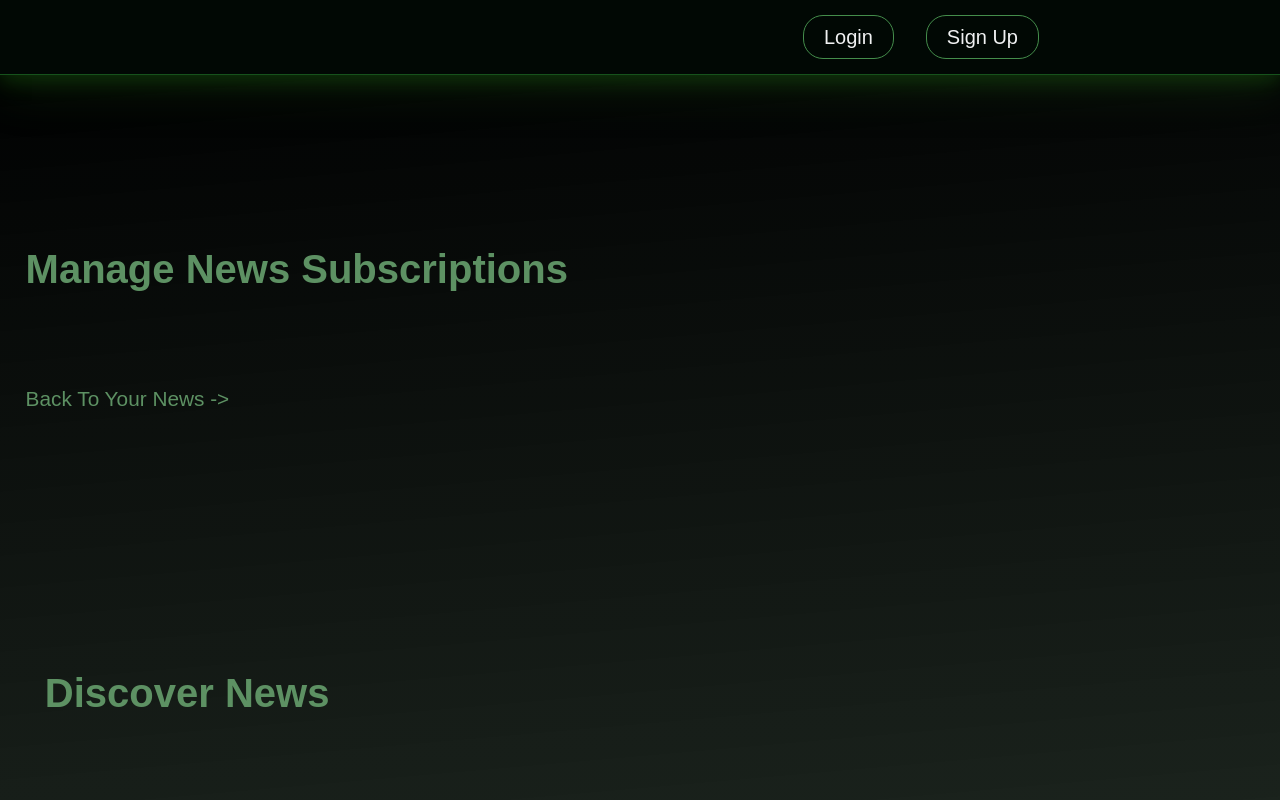
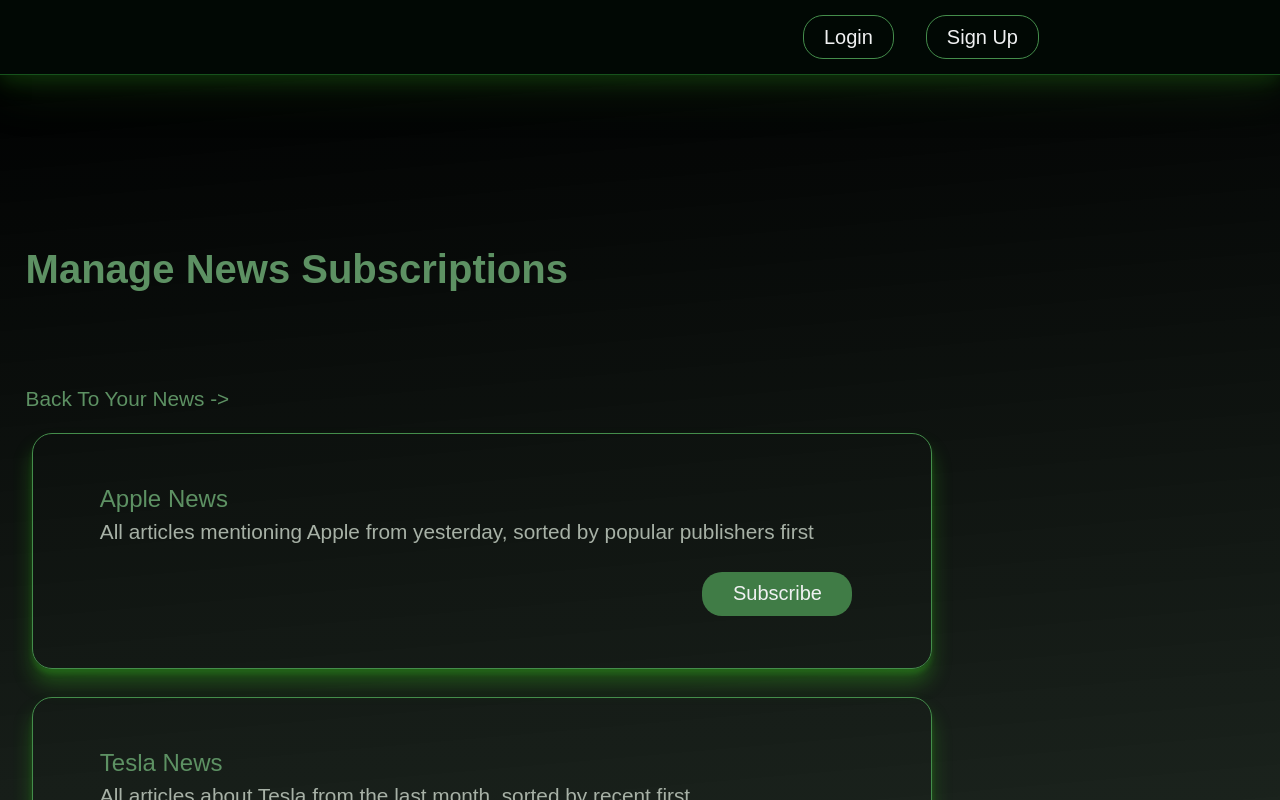
Before and after one commit to nragan34/chat-app, an Angular app: page /manage-news in a window 1280 px wide. Shown: the top 800 px of the page. Built offline with nearby package versions, Linux system fonts and the light colour scheme.

Commit message:
refactor news service

```diff
--- a/src/app/components/news-manager/news-manager.component.html
+++ b/src/app/components/news-manager/news-manager.component.html
@@ -1,12 +1,32 @@
 <div class="two-column-container">
 
-    <div class="left-content-container auto-container-left-2">
+    <div class="left-content-container auto-container-left">
       <h1>Manage News Subscriptions</h1>
       <p><a routerLink="/news"> Back To Your News -> </a></p>
+      <div class="husq-card-container news-content" *ngFor="let key of Object.keys(newsOptions)">
+        <div class="husq-card-content">
+          <div class="husq-card-profile">
+            <div style="margin: 2% 0% 0% 0%; padding: 0%;" class="husq-card-profile-container">
+              <div class="husq-card-profile-content">
+                <div class="news-headline">
+                  <p><span class="news-span">{{newsOptions[key][0]}}</span></p>
+                  <p>{{newsOptions[key][2]}}</p>
+                  <div style="float: right;" class="husq-card-action-no-flex">
+                    <a (click)="subscribeToNewsOutlet(newsOptions[key][1], key)" target="_blank"> <button>
+                        Subscribe</button></a>
+                  </div>
+                </div>
+              </div>
+            </div>
+          </div>
+        </div>
+      </div>
     </div>
 
-    <div class="right-content-container auto-container-right-2">
-      <h1>Discover News</h1>
-    </div>
 
+
+  <div  class="right-content-container auto-container-right-2">
+    <h1>Discover News</h1>
   </div>
+
+</div>
--- a/src/app/components/news-manager/news-manager.component.ts
+++ b/src/app/components/news-manager/news-manager.component.ts
@@ -1,5 +1,7 @@
-import { Component, OnInit } from '@angular/core';
+import { Component, Input, OnInit } from '@angular/core';
+import { NewsConfig } from 'src/app/interfaces/news-config';
 import { NewsConfigService } from 'src/app/services/news-config/news-config.service';
+import { UserActiveService } from 'src/app/services/user-active.service';
 
 @Component({
   selector: 'app-news-manager',
@@ -8,9 +10,40 @@ import { NewsConfigService } from 'src/app/services/news-config/news-config.serv
 })
 export class NewsManagerComponent implements OnInit {
 
-  constructor(private newsConfigService: NewsConfigService) { }
+  @Input() subscribedNews: NewsConfig | undefined
+  @Input() discoverNews: boolean | undefined
+
+  Object = Object // access news object list
+  newsOptions: {} // empty object
+  activeUserId: string | undefined
+
+  constructor(private newsConfigService: NewsConfigService, private userActiveService: UserActiveService) {
+    this.activeUserId = this.userActiveService.getActiveUser();
+    this.newsOptions = newsConfigService.newsOptions;
+  }
 
   ngOnInit(): void {
   }
 
+  trackById(index: number, news: any): number {
+    return news.id;
+  }
+
+  // load specific news content
+  subscribeToNewsOutlet(url: string, key: string) {
+   const newsOutlet =  this.newsConfigService.getConfig(url, key)
+      .subscribe(newsList => { this.subscribedNews = newsList })
+  }
+
+  // remove news from users subscribed list
+  removeNews() {
+
+  }
+
+  // add news to users subscribed list
+  addUserNews(): void {
+
+  }
+
+
 }
--- a/src/app/components/news/news.component.html
+++ b/src/app/components/news/news.component.html
@@ -19,8 +19,8 @@
                 <p><span class="news-span">{{newsOptions[key][0]}}</span></p>
                 <p>{{newsOptions[key][2]}}</p>
                 <div style="float: right;" class="husq-card-action-no-flex">
-                  <a (click)="subscribeToNewsOutlet(newsOptions[key][1], key)" target="_blank"> <button>Read
-                      News</button></a>
+                  <a (click)="readNewsOutlet(newsOptions[key][1], key)" target="_blank"> <button>
+                    Read News</button></a>
                 </div>
               </div>
             </div>
--- a/src/app/components/news/news.component.ts
+++ b/src/app/components/news/news.component.ts
@@ -1,6 +1,4 @@
 import { Component, Input, OnInit, ViewChild } from '@angular/core';
-import { Router } from '@angular/router';
-import { map, Subscription } from 'rxjs';
 import { NewsConfig } from 'src/app/interfaces/news-config';
 import { NewsConfigService } from 'src/app/services/news-config/news-config.service';
 
@@ -26,7 +24,7 @@ export class NewsComponent implements OnInit {
   }
 
   // load specific news content
-  subscribeToNewsOutlet(url: string, key: string) {
+  readNewsOutlet(url: string, key: string) {
     this.newsConfigService.getConfig(url, key)
       .subscribe(newsList => { this.newsList = newsList })
   }
--- a/src/app/interfaces/news-config.ts
+++ b/src/app/interfaces/news-config.ts
@@ -14,5 +14,6 @@ export interface NewsConfig {
             publishedAt: string,
             content: string
         }
-    ]
+    ],
+    pair: [string, string]
 }
--- a/src/app/services/news-config/news-config.service.ts
+++ b/src/app/services/news-config/news-config.service.ts
@@ -1,12 +1,11 @@
 import { Injectable } from '@angular/core';
-import { HttpClient, HttpErrorResponse, HttpResponse } from '@angular/common/http';
+import { HttpClient, HttpErrorResponse, HttpParams, HttpResponse } from '@angular/common/http';
 import { BehaviorSubject, Observable, throwError } from 'rxjs';
 import { catchError, map, retry } from 'rxjs/operators';
 import { NewsConfig } from 'src/app/interfaces/news-config';
 import { LocalStorageService } from '../local-storage.service';
 import { v4 as uuidv4 } from "uuid";
 import { stringify } from 'querystring';
-
 
 /**
  * This component is to manage api calls for news sources
@@ -25,8 +24,16 @@ export class NewsConfigService {
 
   // api stuff
   baseUrl = 'https://newsapi.org/v2/';
+  apiKey = 'apiKey=b07f2494b86346c6b20a88ebe75babca';
 
-  apiKey = 'apiKey=b07f2494b86346c6b20a88ebe75babca';
+  // news params
+  // see how you can use this to get urls
+  newsParams = new HttpParams()
+    .set('apple', 'everything?q=apple&from=2022-02-05&to=2022-02-05&sortBy=popularity&')
+    .set('tesla', 'everything?q=tesla&from=2022-02-08&sortBy=publishedAt&')
+    .set('business', 'top-headlines?country=us&category=business&')
+    .set('tech', 'top-headlines?sources=techcrunch&')
+    .set('wallstreet', 'everything?domains=wsj.com&')
 
   // news options object
   newsOptions = {
@@ -34,7 +41,7 @@ export class NewsConfigService {
       'All articles mentioning Apple from yesterday, sorted by popular publishers first'],
     everythingTesla: ['Tesla News', 'everything?q=tesla&from=2022-02-08&sortBy=publishedAt&', 'All articles about Tesla from the last month, sorted by recent first'],
     topBusinessUs: ['U.S. Business News', 'top-headlines?country=us&category=business&', 'Top business headlines in the US right now'],
-    techCrunch: ['Tech Crunch News', 'top-headlines?sources=techcrunch&', 'Top headlines from TechCrunch right now'],
+    techCrunch: ['Tech Crunch News', 'top-headlines?sources=techcrunch&','Top headlines from TechCrunch right now'],
     wallStreet: ['Wall Street News', 'everything?domains=wsj.com&', 'All articles published by the Wall Street Journal in the last 6 months, sorted by recent first']
   }
 
@@ -65,32 +72,30 @@ export class NewsConfigService {
     this._setNews(addNews);
   }
 
-
   // When user subscribes
-  // set value into NewsConfig
-  // grab id
+  // set value to NewsConfig
+  // set id
   // use id to call http get
   getConfig(url: string | undefined, key: string) {
     // build url
-    const getUrl = this.baseUrl + url + this.apiKey
-    console.log('logging the url and key ', url, key)
-    return this.http.get<NewsConfig>(getUrl)
+    const fullUrl = `${this.baseUrl}` + url + `${this.apiKey}`
+    return this.http.get<NewsConfig>(fullUrl)
       .pipe(
+        // retry get request 3 times
         retry(3),
         map(news => {
-          console.log('logging news... ', news)
-          const newsid = uuidv4();
-          const newsArticles = news.articles
           this._setNews([...this.getNews(), {
             id: uuidv4(),
-            articles: newsArticles
+            articles: news.articles
           }])
           return news
         }),
+        // catch error if get request fails
         catchError(this.handleError),
       )
   }
 
+  // get configuration response
   getConfigResponse(): Observable<HttpResponse<NewsConfig>> {
     return this.http.get<NewsConfig>(
       this.configUrl, { observe: 'response' });
```
